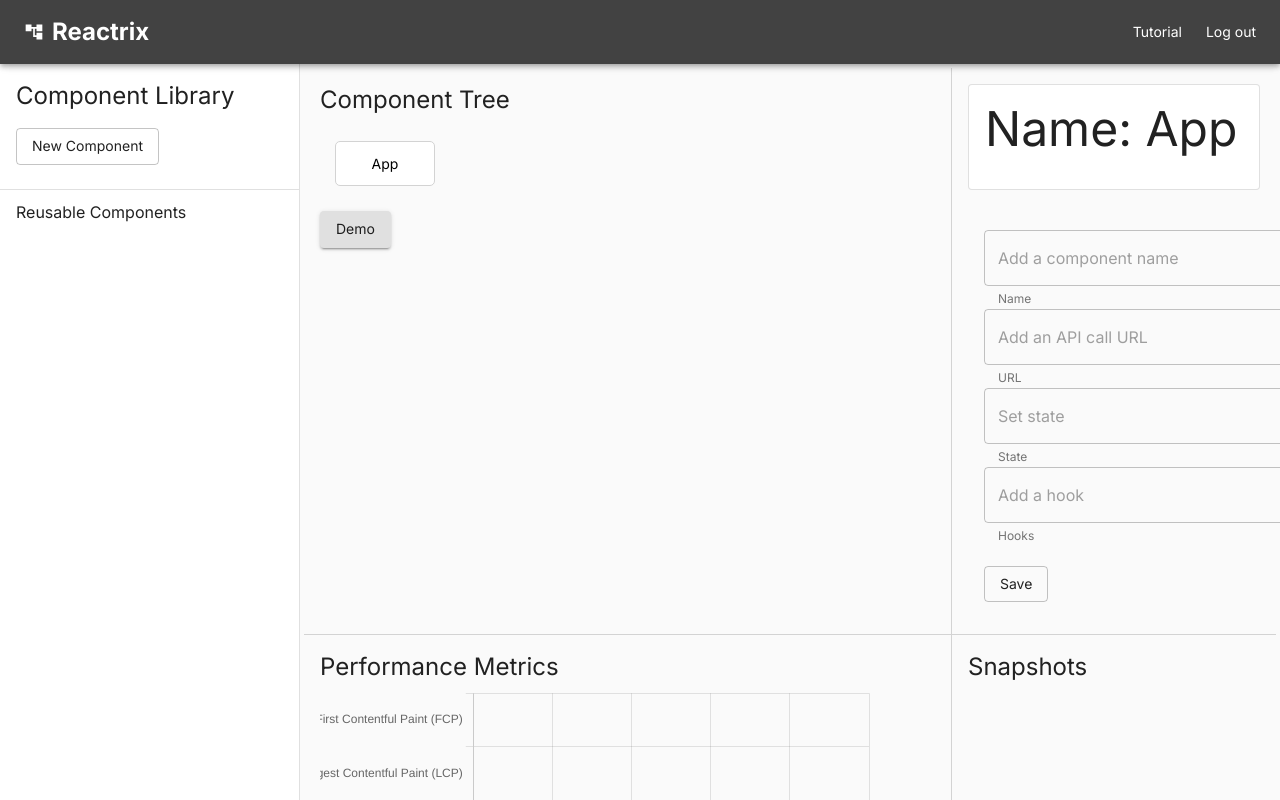
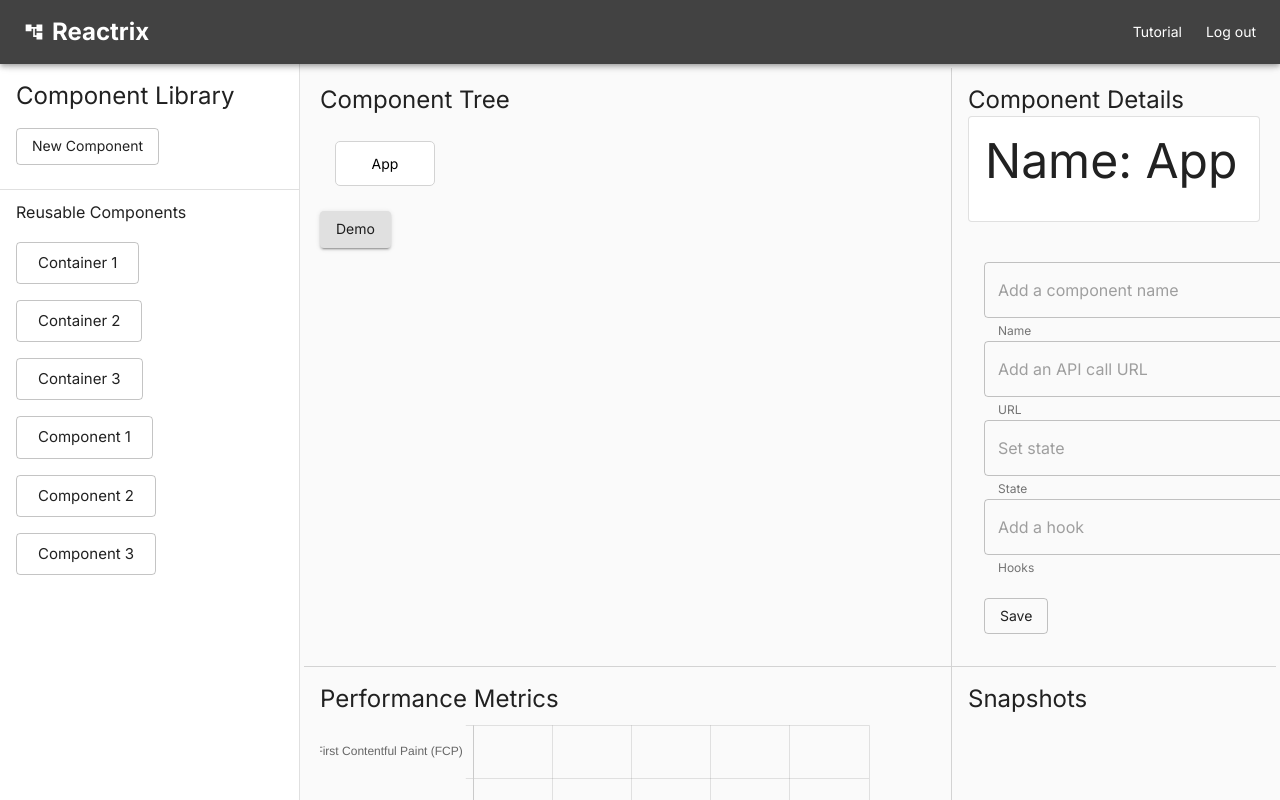
Before and after one commit to oslabs-beta/Reactrix, a React app: page /dashboard in a window 1280 px wide. Shown: the top 800 px of the page. Built offline with nearby package versions, Linux system fonts and the light colour scheme; no server answers.

Commit message:
added dummy data for dnd testing

```diff
--- a/src/client/components/ComponentDetails.tsx
+++ b/src/client/components/ComponentDetails.tsx
@@ -77,6 +77,7 @@ export default function ComponentDetails() {
 
   return (
     <div>
+      <Typography variant="h5">Component Details</Typography>
       <GenerateComponent componentDetails={componentDetails} reusableComponents={reusableComponents} />
       <Box className={classes.form} component="form" m={2} mt={5}>
         <div>
--- a/src/client/containers/ComponentLibrary.tsx
+++ b/src/client/containers/ComponentLibrary.tsx
@@ -22,8 +22,7 @@ export default function ComponentLibrary(props: any): any {
           <ListItem>
             <Typography variant="subtitle1">Reusable Components</Typography>
           </ListItem>
-          {/* //! Data needs to be passed to ReusableComponents from the db */}
-          {/* <ReusableComponents /> */}
+          <ReusableComponents />
         </List>
       </Box>
     </Drawer>
--- a/src/client/containers/ReusableComponents.tsx
+++ b/src/client/containers/ReusableComponents.tsx
@@ -1,11 +1,47 @@
 import React from 'react';
 import { useDrag, DragSourceMonitor } from 'react-dnd';
 import { ListItem } from '@material-ui/core';
+
+import { nanoid } from 'nanoid';
 
 import SingleReusableComponent from '../components/SingleReusableComponent';
 
 export default function ReusableComponent(props: any) {
   let { reusableComponents } = props;
+
+  //! delete this dummy data once database is set up
+  const dummyData = [
+    {
+      id: nanoid(),
+      label: 'Container 1',
+      children: []
+    },
+    {
+      id: nanoid(),
+      label: 'Container 2',
+      children: []
+    },
+    {
+      id: nanoid(),
+      label: 'Container 3',
+      children: []
+    },
+    {
+      id: nanoid(),
+      label: 'Component 1',
+      children: []
+    },
+    {
+      id: nanoid(),
+      label: 'Component 2',
+      children: []
+    },
+    {
+      id: nanoid(),
+      label: 'Component 3',
+      children: []
+    }
+  ];
 
   const [collected, dragPreview] = useDrag(() => ({
     type: 'box',
@@ -21,7 +57,7 @@ export default function ReusableComponent(props: any) {
     <div ref={dragPreview} />
   ) : (
     <div>
-            {reusableComponents.map((ele: any, key: any) => (
+      {dummyData.map((ele: any, key: any) => (
         <ListItem>{ele.label !== 'App' ? <SingleReusableComponent details={ele} key={key} /> : null}</ListItem>
       ))}
     </div>
```
Lines whose indentation alone changed are shown as unchanged.
